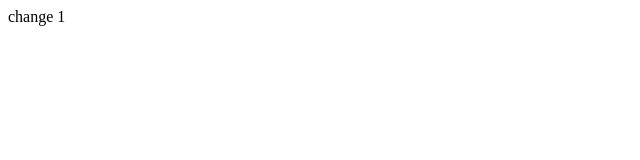
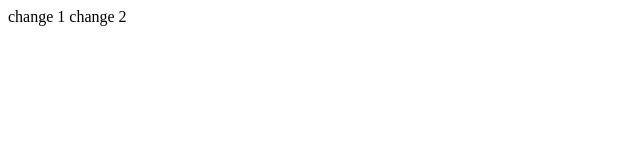
Before and after one commit to athakur138/git-temp, a plain HTML site: page index.html in a window 1280 px wide. Shown: the full height of the page, 0-640 px from the left. Drawn offline with Linux system fonts and the light colour scheme.

Commit message:
change 2

```diff
--- a/index.html
+++ b/index.html
@@ -7,5 +7,6 @@
 </head>
 <body>
     change 1
+    change 2
 </body>
 </html>
```
